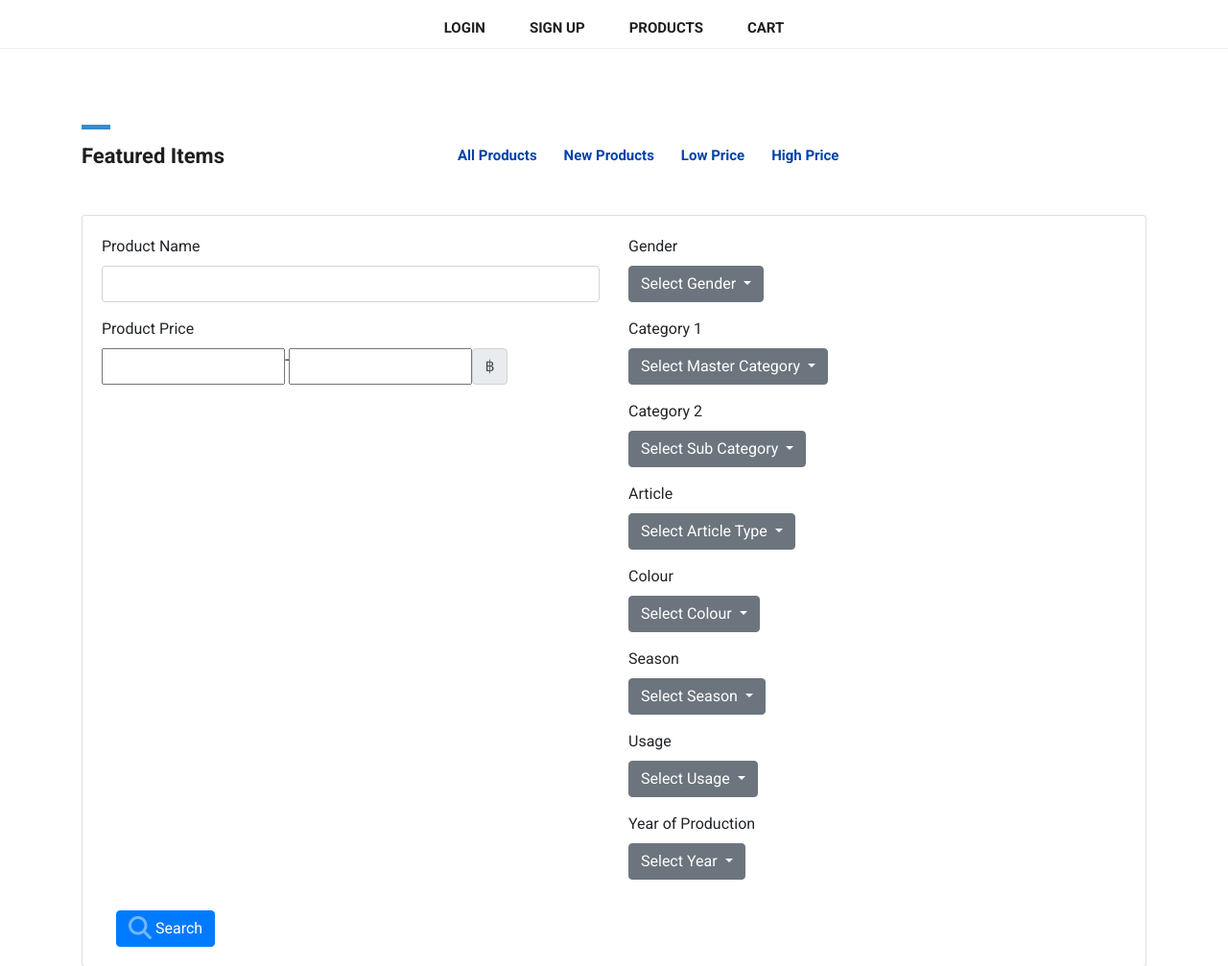
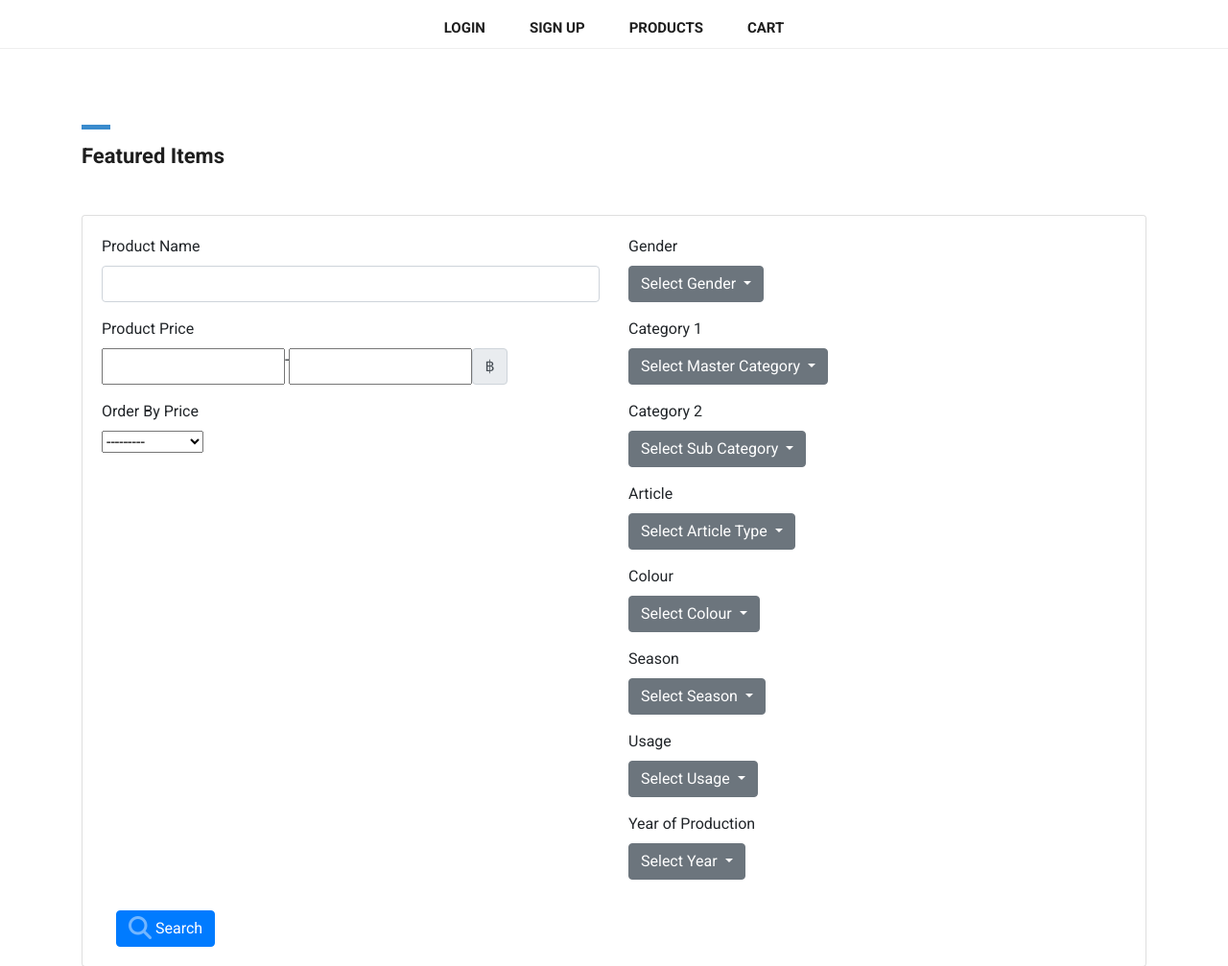
Before and after one commit to ku-market-place/ku-market-place, a Django app: page /ku-market-place/product/ in a window 1280 px wide. Shown: the part 95-1102 px from the top of the page at 96% size. Run offline with Django 4.2, Linux system fonts and the light colour scheme; data comes from the database, SQL or seed files in the repository; some libraries are stand-ins or nearby versions.

Commit message:
Move filter ascending and descending into ProductFilter

```diff
--- a/ku_market_place/filters.py
+++ b/ku_market_place/filters.py
@@ -6,7 +6,6 @@ from django import forms
 def get_choice(choices):
     choice_values = Product.objects.values_list(choices, flat=True).distinct().order_by(choices)
     choices = [(choice, choice) for choice in choice_values]
-
     return choices
 
 
@@ -50,6 +49,26 @@ class ProductFilter(django_filters.FilterSet):
         widget=forms.CheckboxSelectMultiple,
     )
 
+    PRICE_CHOICES = [
+        ('', 'Any'),
+        ('asc', 'Ascending'),
+        ('desc', 'Descending'),
+    ]
+
+    order_by_price = django_filters.ChoiceFilter(
+        choices=PRICE_CHOICES,
+        method='filter_by_price',
+        label='Order by Price',
+        widget=forms.Select(attrs={'class': 'form-select'})
+    )
+
+    def filter_by_price(self, queryset, name, value):
+        if value == 'asc':
+            return queryset.order_by('productPrice')
+        elif value == 'desc':
+            return queryset.order_by('-productPrice')
+        return queryset
+
     class Meta:
         model = Product
         fields = {
--- a/ku_market_place/templates/ku_market_place/products.html
+++ b/ku_market_place/templates/ku_market_place/products.html
@@ -13,16 +13,6 @@
                 <div class="section-heading">
                     <div class="line-dec"></div>
                     <h1>Featured Items</h1>
-                </div>
-            </div>
-            <div class="col-md-8 col-sm-12">
-                <div class="d-flex justify-content-between align-items-center">
-                    <div id="filters" class="button-group">
-                        <button class="btn btn-primary"><a href="{% url 'ku-market-place:product' %}" style="color: #0042aa;">All Products</a></button>
-                        <button class="btn btn-primary"><a href="{% url 'ku-market-place:newest_items' %}" style="color: #0042aa;">New Products</a></button>
-                        <button class="btn btn-primary"><a href="{% url 'ku-market-place:lowest_price' %}" style="color: #0042aa;">Low Price</a></button>
-                        <button class="btn btn-primary"><a href="{% url 'ku-market-place:highest_price' %}" style="color: #0042aa;">High Price</a></button>
-                    </div>
                 </div>
             </div>
         </div>
@@ -44,6 +34,12 @@
                             <div class="input-group">
                                 {{ form.productPrice }}
                                 <span class="input-group-text">฿</span>
+                            </div>
+                        </div>
+                        <div class="mb-3">
+                            <label for="{{ form.order_by_price.id_for_label }}" class="form-label">Order By Price</label>
+                            <div class="input-group">
+                                {{ form.order_by_price }}
                             </div>
                         </div>
                     </div>
--- a/ku_market_place/urls.py
+++ b/ku_market_place/urls.py
@@ -15,9 +15,6 @@ urlpatterns = [
         views.ProductDetailView.as_view(),
         name='single_product'
     ),
-    path('lowest-price', views.ASCProduct.as_view(), name='lowest_price'),
-    path('highest-price', views.DESCProduct.as_view(), name='highest_price'),
-    path('newest-items', views.NewProduct.as_view(), name='newest_items'),
     path('cart/', views.CartDailView.as_view(), name='view_cart'),
     path('add/<int:product_id>/', views.AddToCartView.as_view(), name='add_to_cart'),
 ]
--- a/ku_market_place/views.py
+++ b/ku_market_place/views.py
@@ -6,6 +6,7 @@ from django.contrib import messages
 from ku_market_place.filters import ProductFilter
 from ku_market_place.forms import CartForm
 import csv
+
 
 class ProductView(generic.ListView):
     queryset = Product.objects.all()
@@ -24,40 +25,8 @@ class ProductView(generic.ListView):
 
     def get_context_data(self, **kwargs):
         context = super().get_context_data(**kwargs)
-        context['gender_lists'] = Product.objects.values_list("gender", flat=True).distinct().order_by("gender")
         context['form'] = self.filterset.form
         return context
-
-
-
-class ASCProduct(generic.ListView):
-    """Filter product from the lowest price to the highest price."""
-    template_name = 'ku_market_place/products.html'
-    context_object_name = 'product_lists'
-
-    def get_queryset(self):
-        """Return products list."""
-        return Product.objects.order_by('price')
-
-
-class DESCProduct(generic.ListView):
-    """Filter product from the highest price to the lowest price."""
-    template_name = 'ku_market_place/products.html'
-    context_object_name = 'product_lists'
-
-    def get_queryset(self):
-        """Return products list."""
-        return Product.objects.order_by('-price')
-
-
-class NewProduct(generic.ListView):
-    """Filter product from the newest item to the oldest item."""
-    template_name = 'ku_market_place/products.html'
-    context_object_name = 'product_lists'
-
-    def get_queryset(self):
-        """Return products list."""
-        return Product.objects.order_by('-pub_date')
 
 
 class ProductDetailView(generic.DetailView):
```
